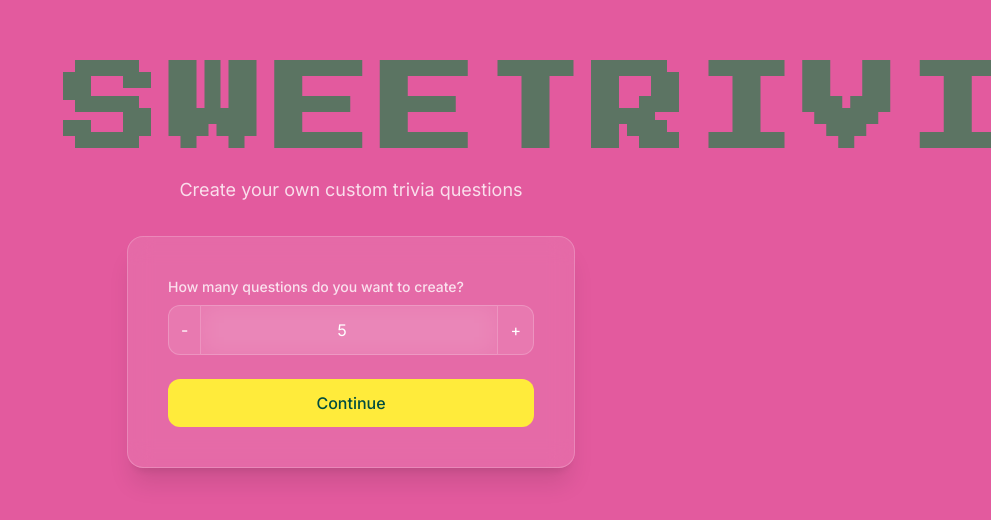
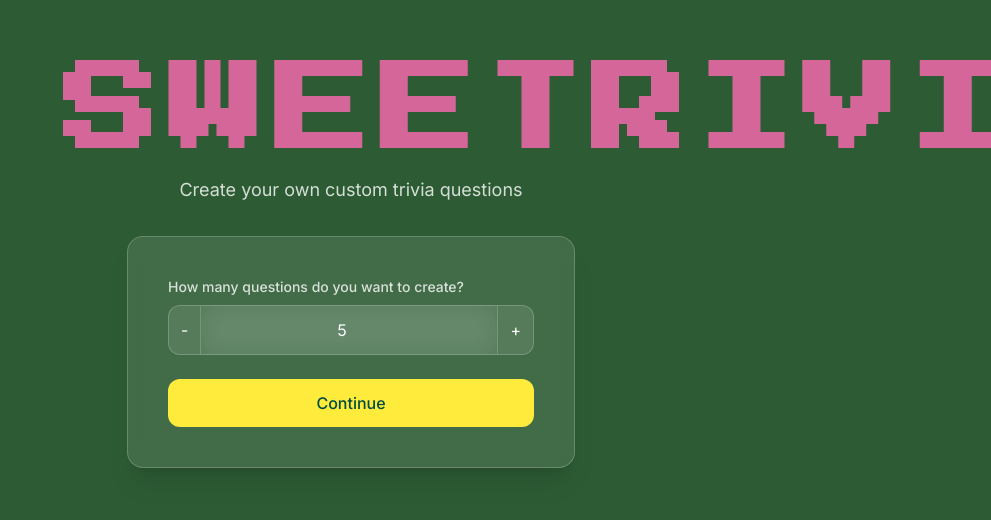
Before and after one commit to VickyZhr/sweetrivia-questor, a React (Vite) app: page / in a window 1280 px wide. Shown: the part 134-654 px from the top of the page, without its empty margins (289-1280 px from the left). Built offline with nearby package versions, Linux system fonts and the light colour scheme.

Commit message:
Update home screen styling
Updates the home screen background color to green and the SweeTrivia text color to pink. Also centers the SweeTrivia text.

```diff
--- a/src/index.css
+++ b/src/index.css
@@ -42,13 +42,13 @@
   }
 
   body {
-    @apply bg-trivia-pink text-foreground antialiased overflow-x-hidden;
+    @apply bg-forest-green text-foreground antialiased overflow-x-hidden;
     background-image: none;
     background-attachment: fixed;
   }
 
   ::selection {
-    @apply bg-trivia-green text-white;
+    @apply bg-trivia-pink text-white;
   }
 }
 
--- a/src/pages/Index.tsx
+++ b/src/pages/Index.tsx
@@ -41,7 +41,7 @@ const Index = () => {
     <div className="min-h-screen flex flex-col items-center justify-center p-6">
       <div className="animate-in fade-in w-full max-w-xl mx-auto text-center mb-8">
         <h1
-          className={`font-pixel text-7xl md:text-8xl font-bold text-trivia-green mb-4 tracking-wide uppercase ${isAnimationComplete ? 'animate-pulse-slow' : ''}`}
+          className={`font-pixel text-7xl md:text-8xl font-bold text-trivia-pink mb-4 tracking-wide uppercase ${isAnimationComplete ? 'animate-pulse-slow' : ''}`}
           style={{ letterSpacing: '0.1em' }}
         >
           SweeTrivia
--- a/tailwind.config.ts
+++ b/tailwind.config.ts
@@ -30,6 +30,7 @@ export default {
 				ring: 'hsl(var(--ring))',
 				background: 'hsl(var(--background))',
 				foreground: 'hsl(var(--foreground))',
+				'forest-green': '#2D5C34', // Added the forest green from the image
 				primary: {
 					DEFAULT: 'hsl(var(--primary))',
 					foreground: 'hsl(var(--primary-foreground))'
@@ -59,7 +60,7 @@ export default {
 					foreground: 'hsl(var(--card-foreground))'
 				},
 				trivia: {
-					pink: '#E35A9E',
+					pink: '#FF69B4', // Updated to a brighter pink for the title
 					darkGreen: '#004D40',
 					green: '#3A7B54',
 					yellow: '#FFEB3B',
```
